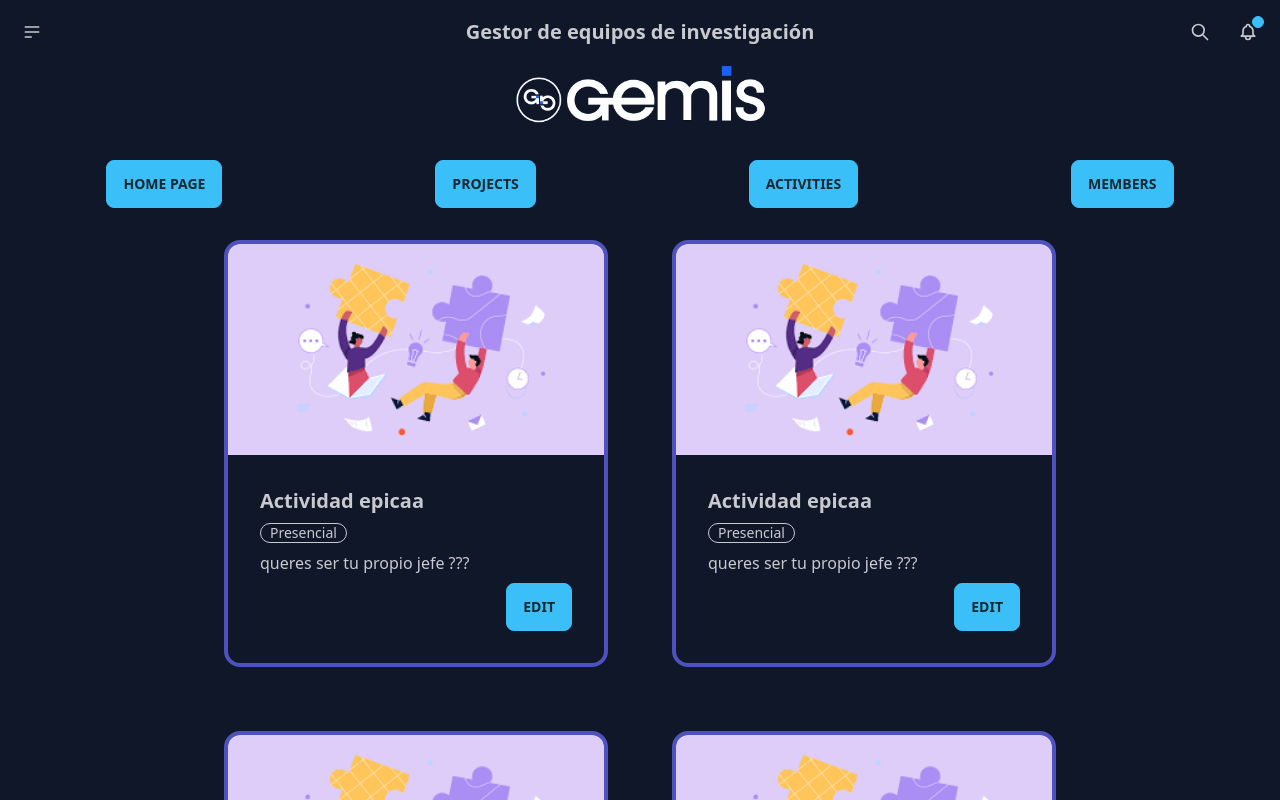
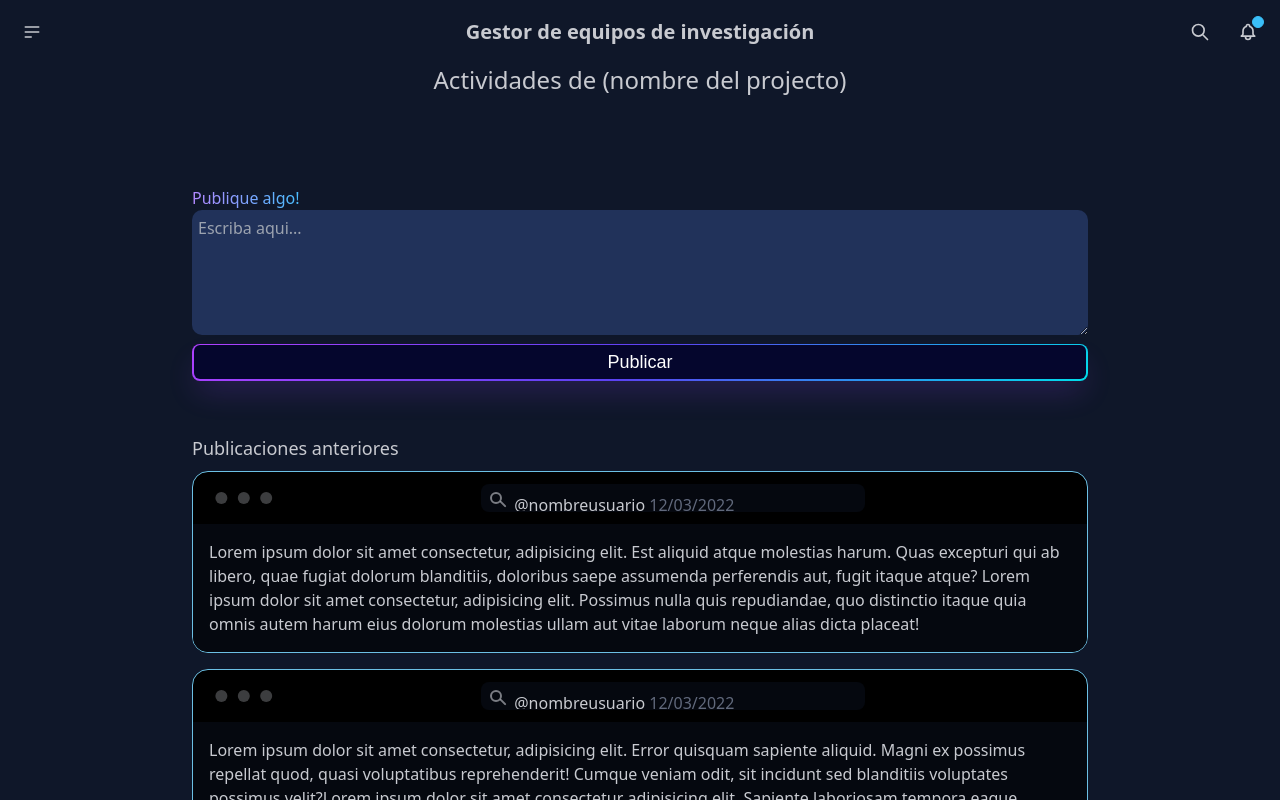
Before and after one commit to Nawho/UTN-Gestor-equipos-investigacion, a Nuxt app: page /equipo/activities in a window 1280 px wide. Shown: the top 800 px of the page. Built offline with nearby package versions, Linux system fonts and the light colour scheme.

Commit message:
Add files via upload

```diff
--- a/pages/equipo/activities/index.vue
+++ b/pages/equipo/activities/index.vue
@@ -1,4 +1,4 @@
-<template>
+<!--<template>
     <div>
         <div class="flex justify-center mb-8">
             <img class="h-16" @click="$router.push('../homePage')" src="/imgs/gemis.png" alt="">
@@ -27,7 +27,7 @@
                     <div class="badge badge-outline">Presencial</div>
                     <p>queres ser tu propio jefe ???</p>
                     <div class="card-actions justify-end">
-                        <button class="btn btn-primary">edit</button>
+                        <button class="btn btn-primary" @click="$router.push('/eachActivities/adEachActivities')">edit</button>
                     </div>
                 </div>
             </div>
@@ -40,3 +40,98 @@
 </script>
 
 <style></style>
+-->
+<template>
+    <div style="display: flex; flex-direction: column; width: 70%; margin: auto;">
+      <h1 class="text-center font-sans text-2xl">Actividades de (nombre del projecto)</h1>
+      <p class="publicartexto">Publique algo!</p>
+      <textarea placeholder="Escriba aqui..." style="background-color: #21325a;height: 125px; padding: 6px; border-radius: 10px;" name="" id="" cols="30" rows="10"></textarea>
+      <button class="button-64" role="button"><span class="text">Publicar</span></button>
+
+      <p style="font-size: large; margin-bottom:1%">Publicaciones anteriores</p>
+      <div class="mockup-browser border bg-base-300 mb-4" style="border-color: #6cc0e4;">
+        <div class="mockup-browser-toolbar">
+          <div class="input" style="padding-top: 1%;">@nombreusuario <span style="color:#61697c;">12/03/2022</span></div>
+        </div>
+        <div class="flex px-4 py-4 bg-base-200">Lorem ipsum dolor sit amet consectetur, adipisicing elit. Est aliquid atque molestias harum. Quas excepturi qui ab libero, quae fugiat dolorum blanditiis, doloribus saepe assumenda perferendis aut, fugit itaque atque? Lorem ipsum dolor sit amet consectetur, adipisicing elit. Possimus nulla quis repudiandae, quo distinctio itaque quia omnis autem harum eius dolorum molestias ullam aut vitae laborum neque alias dicta placeat!</div>
+      </div>
+
+      <div class="mockup-browser border bg-base-300 mb-4" style="border-color: #6cc0e4;">
+        <div class="mockup-browser-toolbar">
+          <div class="input" style="padding-top: 1%;">@nombreusuario <span style="color:#61697c;">12/03/2022</span></div>
+        </div>
+        <div class="flex px-4 py-4 bg-base-200"> Lorem ipsum dolor sit amet consectetur, adipisicing elit. Error quisquam sapiente aliquid. Magni ex possimus repellat quod, quasi voluptatibus reprehenderit! Cumque veniam odit, sit incidunt sed blanditiis voluptates possimus velit?Lorem ipsum dolor sit amet consectetur adipisicing elit. Sapiente laboriosam tempora eaque tempore, delectus deserunt dignissimos officia eum quia, nostrum reiciendis et provident possimus necessitatibus odit nulla voluptate praesentium omnis? lorem Lorem ipsum dolor sit amet consectetur, adipisicing elit. Est aliquid atque molestias harum. Quas excepturi qui ab libero, quae fugiat dolorum blanditiis, doloribus saepe assumenda perferendis aut, fugit itaque atque? Lorem ipsum dolor sit amet consectetur, adipisicing elit. Possimus nulla quis repudiandae, quo distinctio itaque quia omnis autem harum eius dolorum molestias ullam aut vitae laborum neque alias dicta placeat!</div>
+      </div>
+
+      <div class="mockup-browser border bg-base-300 mb-4" style="border-color: #6cc0e4; margin-bottom: 2.5%;">
+        <div class="mockup-browser-toolbar">
+          <div class="input" style="padding-top: 1%;">@nombreusuario <span style="color:#61697c;">12/03/2022</span></div>
+        </div>
+        <div class="flex px-4 py-4 bg-base-200">Quas excepturi qui ab libero, quae fugiat dolorum blanditiis, doloribus saepe assumenda perferendis aut, fugit itaque atque? Lorem ipsum dolor sit amet consectetur, adipisicing elit. Possimus nulla quis repudiandae, quo distinctio itaque quia omnis autem harum eius dolorum molestias ullam aut vitae laborum neque alias dicta placeat!</div>
+      </div>
+
+    </div>
+    <br><br><br><br>
+  </template>
+
+  <script setup></script>
+
+  <style>
+  .publicartexto{
+    width: 20%;
+    margin-top: 10%;
+    background-image: linear-gradient(to right, #b288ff, #05e2ff);
+    background-clip: text;
+    color: transparent;
+  }
+  .button-64 {
+    margin-bottom: 6%;
+    margin-top: 1%;
+    align-items: center;
+    background-image: linear-gradient(144deg,#AF40FF, #5B42F3 50%,#00DDEB);
+    border: 0;
+    border-radius: 8px;
+    box-shadow: rgba(151, 65, 252, 0.2) 0 15px 30px -5px;
+    box-sizing: border-box;
+    color: #FFFFFF;
+    display: flex;
+    font-family: Phantomsans, sans-serif;
+    font-size: 20px;
+    justify-content: center;
+    line-height: 1em;
+    max-width: 100%;
+    min-width: 140px;
+    padding: 1.7px;
+    text-decoration: none;
+    user-select: none;
+    -webkit-user-select: none;
+    touch-action: manipulation;
+    white-space: nowrap;
+    cursor: pointer;
+  }
+
+  .button-64:active,
+  .button-64:hover {
+    outline: 0;
+  }
+
+  .button-64 span {
+    background-color: rgb(5, 6, 45);
+    padding: 8px 16px;
+    border-radius: 6px;
+    width: 100%;
+    height: 100%;
+    transition: 300ms;
+  }
+
+  .button-64:hover span {
+    background: none;
+  }
+
+  @media (min-width: 768px) {
+    .button-64 {
+      font-size: 18px;
+      min-width: 196px;
+    }
+  }
+  </style>
```
